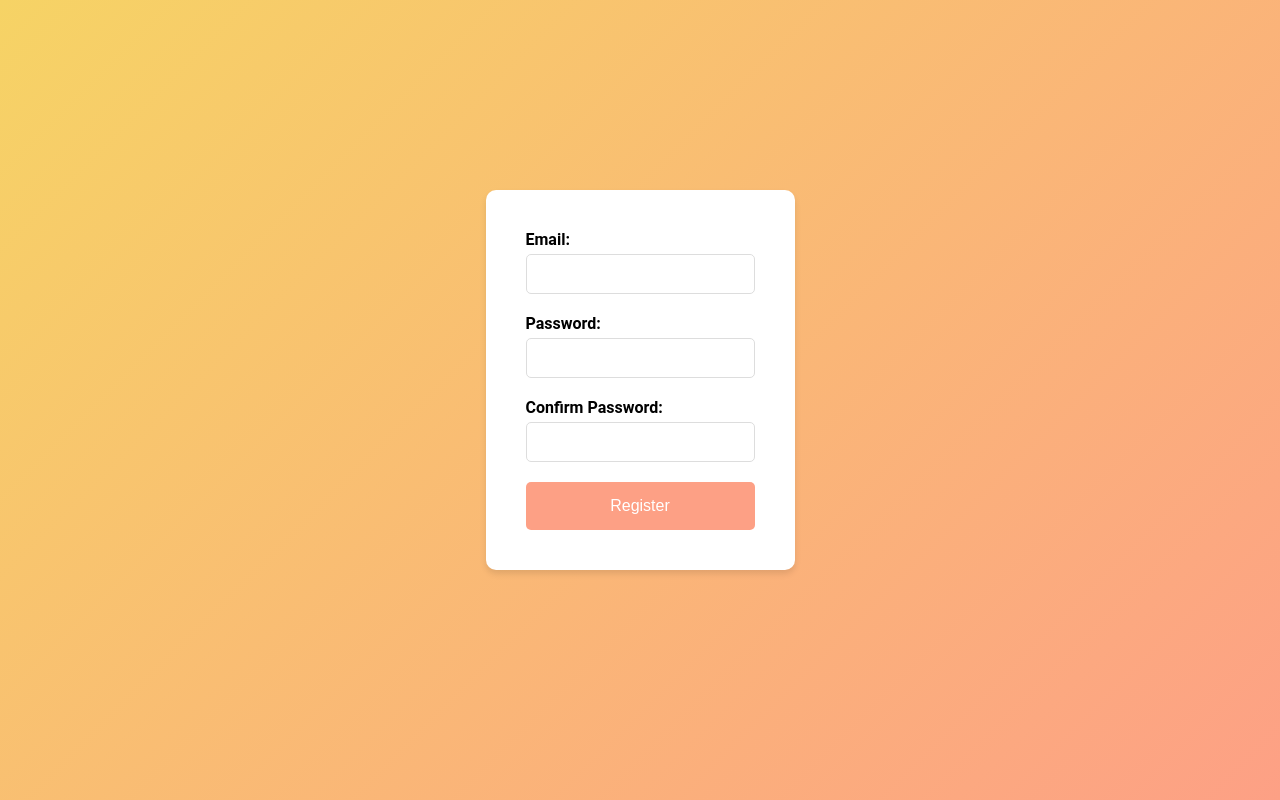
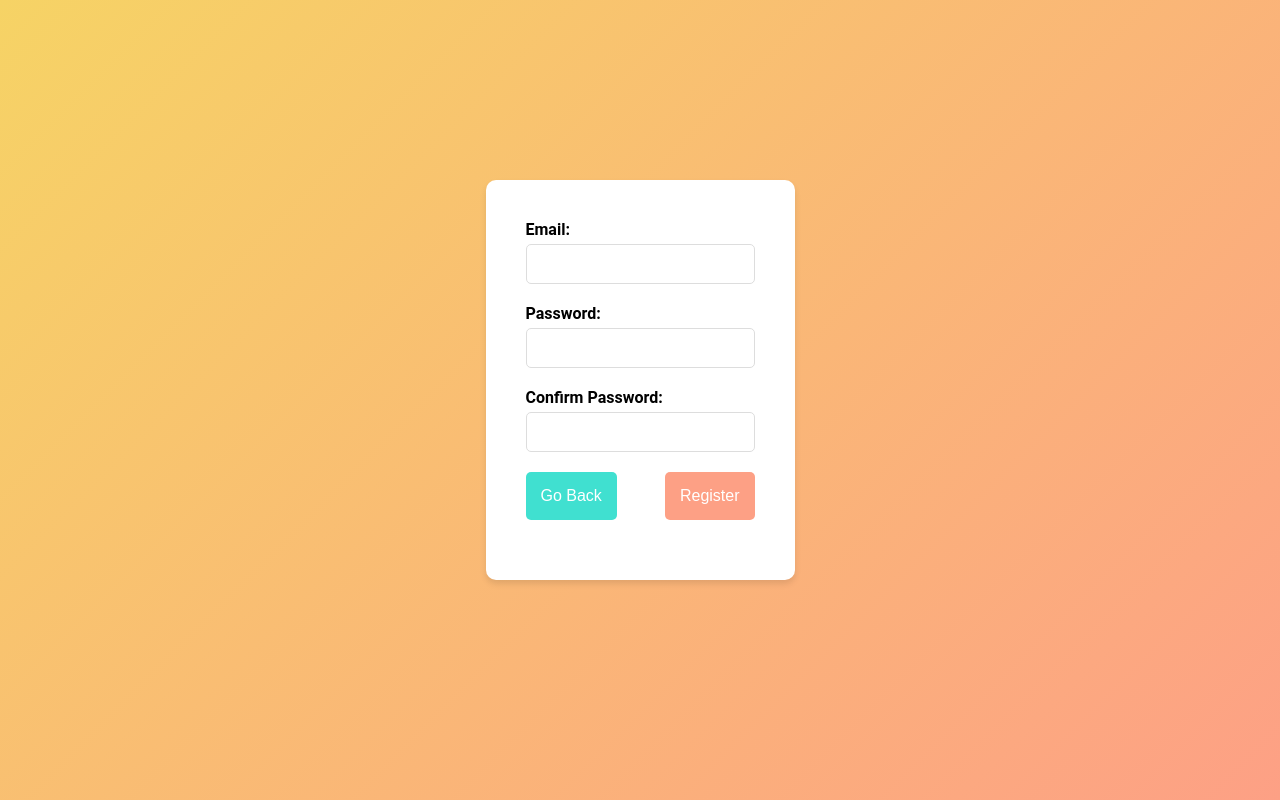
Before and after one commit to AhmadAlkaseb/ReactFrontend, a React (Vite) app: page /register in a window 1280 px wide. Built offline with nearby package versions, Linux system fonts and the light colour scheme.

Commit message:
tilføjet en tilbage knap på register-siden

```diff
--- a/src/pages/Register.jsx
+++ b/src/pages/Register.jsx
@@ -51,6 +51,11 @@ const ErrorMessage = styled.p`
     text-align: center;
 `;
 
+const ButtonContainer = styled.div`
+    display: flex;
+    justify-content: space-between;
+`;
+
 const SubmitButton = styled.button`
     background-color: #fda085;
     color: white;
@@ -62,6 +67,20 @@ const SubmitButton = styled.button`
     transition: background-color 0.3s;
     &:hover {
         background-color: #f6d365;
+    }
+`;
+
+const BackButton = styled.button`
+    background-color: #40E0D0;
+    color: white;
+    border: none;
+    padding: 15px;
+    border-radius: 5px;
+    font-size: 16px;
+    cursor: pointer;
+    transition: background-color 0.3s;
+    &:hover {
+        background-color: #20B2AA;
     }
 `;
 
@@ -119,6 +138,10 @@ export function Register({ setIsAuthenticated }) {
         }
     };
 
+    const handleBack = () => {
+        navigate(-1);
+    };
+
     return (
         <FormContainer>
             <Form onSubmit={handleSubmit}>
@@ -153,7 +176,10 @@ export function Register({ setIsAuthenticated }) {
                     />
                 </FormField>
                 {error && <ErrorMessage>{error}</ErrorMessage>}
-                <SubmitButton type="submit">Register</SubmitButton>
+                <ButtonContainer>
+                    <BackButton type="button" onClick={handleBack}>Go Back</BackButton>
+                    <SubmitButton type="submit">Register</SubmitButton>
+                </ButtonContainer>
             </Form>
         </FormContainer>
     );
```
